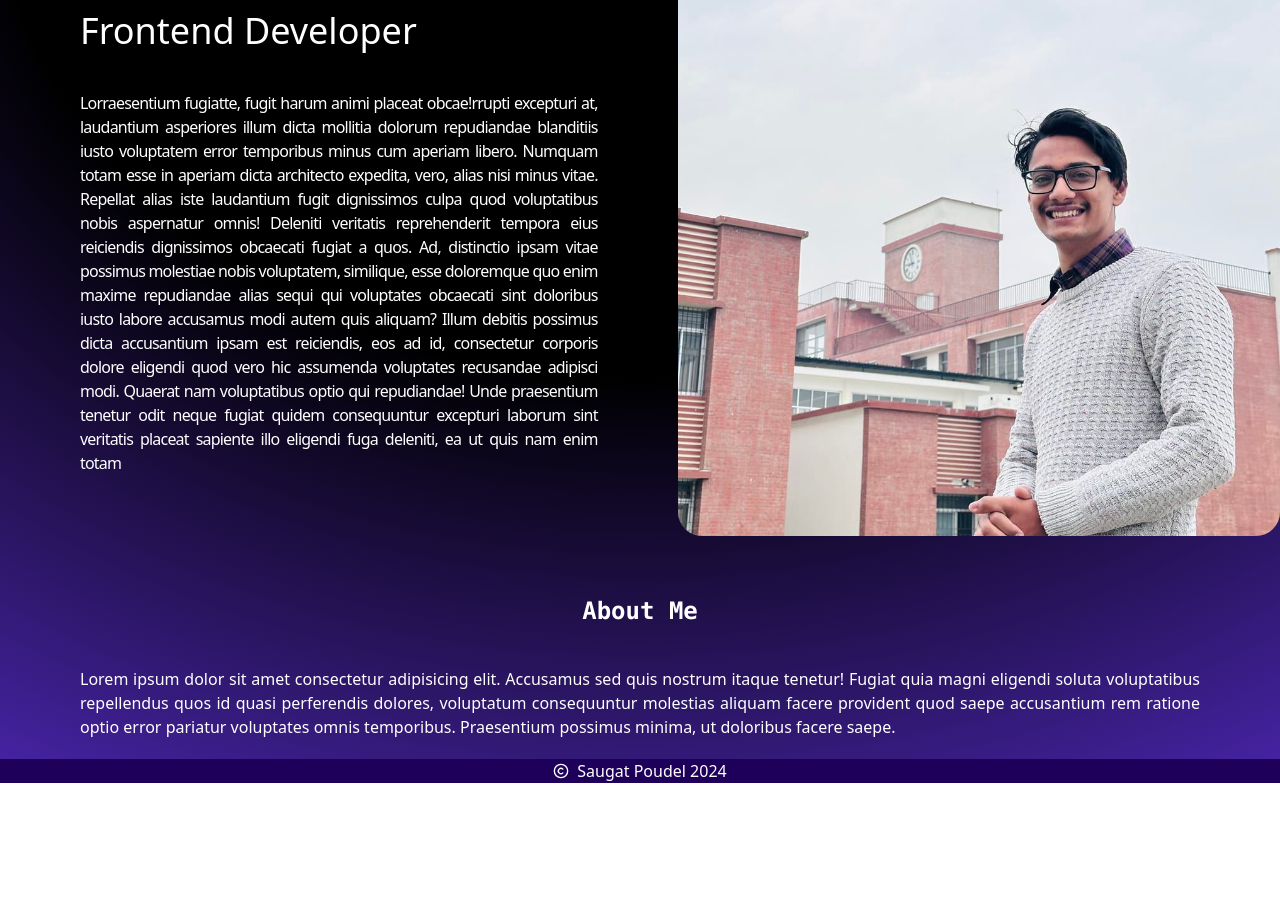
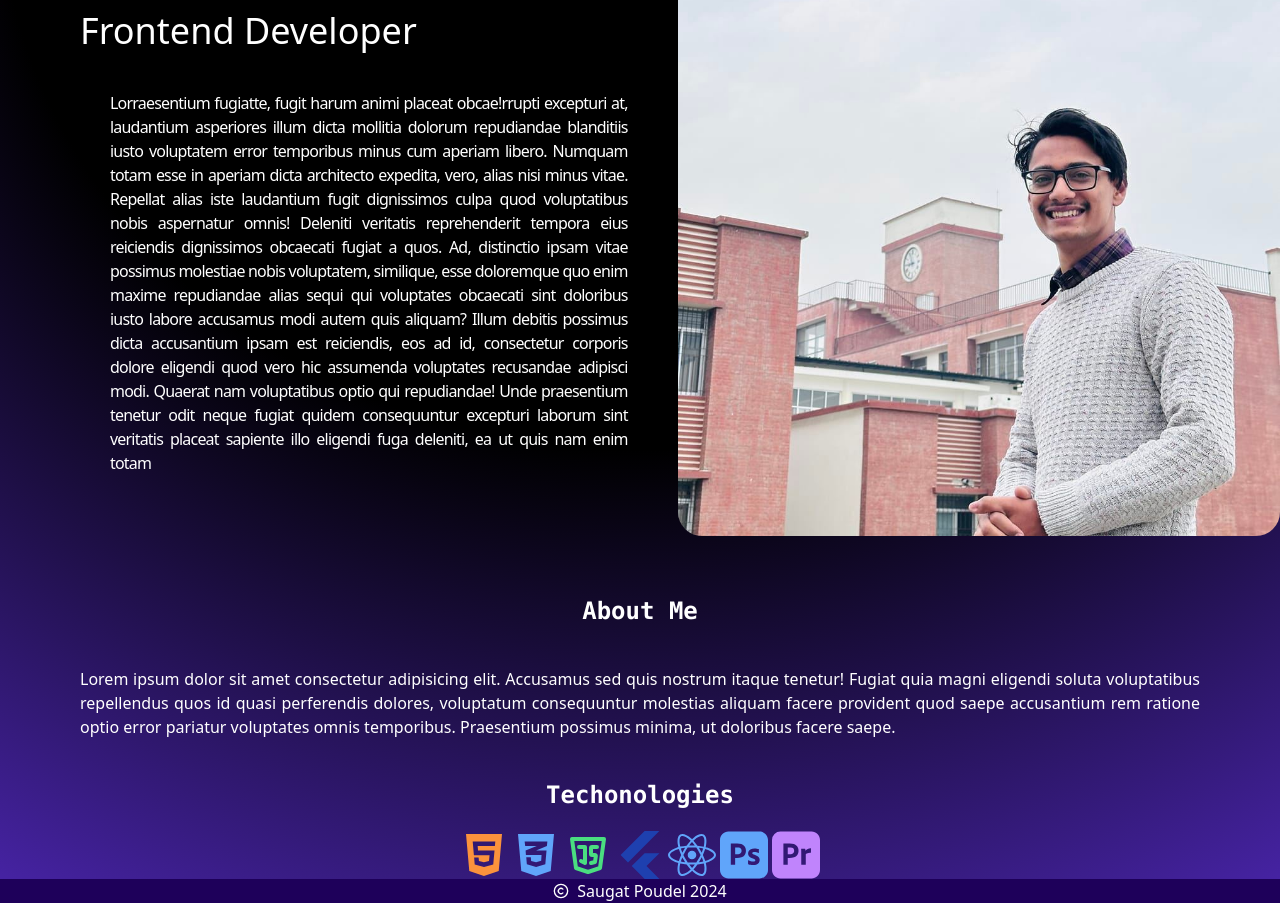
Before and after one commit to SaugatPoudell/newportfolio, a React (Create React App) app: page / in a window 1280 px wide. Shown: the part 229-1132 px from the top of the page. Before the commit the page ends 1012 px from the top, so only its background shows below. Built offline with nearby package versions, Linux system fonts and the light colour scheme.

Commit message:
Animation remaining

```diff
--- a/package.json
+++ b/package.json
@@ -6,6 +6,7 @@
     "@testing-library/jest-dom": "^5.17.0",
     "@testing-library/react": "^13.4.0",
     "@testing-library/user-event": "^13.5.0",
+    "framer-motion": "^11.2.10",
     "react": "^18.3.1",
     "react-dom": "^18.3.1",
     "react-icons": "^5.2.1",
--- a/src/App.js
+++ b/src/App.js
@@ -3,6 +3,7 @@ import About from './components/About';
 import Footer from './components/Footer';
 import Hero from './components/Hero';
 import Navbar from './components/Navbar';
+import Tech from './components/Tech';
 
 function App() {
   return (
@@ -13,6 +14,7 @@ function App() {
       <Navbar/>
       <Hero/>
       <About/>
+      <Tech />
 
 
 
--- a/src/components/Hero.jsx
+++ b/src/components/Hero.jsx
@@ -1,15 +1,20 @@
 import React from 'react'
 import { mine_desc } from '../constants'
 import logo from '../images/forweb.jpg';
+import { motion } from "framer-motion";
 
 const Hero = () => {
   return (
     <>
       <div className='flex justify-around'>
         <div>
-    <div className='text-white ml-20 mt-20 text-3xl lg:text-6xl lg:font-bold'>Saugat Poudel</div>
+    <div className='text-white ml-20 mt-20 text-3xl lg:text-6xl lg:font-bold'> <h2 > Saugat Poudel</h2></div>
     <div className='text-2xl text-white ml-20 pt-5 gradiet lg:text-4xl'>Frontend Developer</div>
-    <p className='text-white mr-20 ml-20 max-w-7xl tracking-tighter mt-10 mb-20 text-justify'>{mine_desc}</p>
+    <motion.p
+    animate={{ x: 30 }}
+    transition={{ delay: 2 }}
+     className='text-white mr-20 ml-20 max-w-7xl tracking-tighter mt-10 mb-20 text-justify'>{mine_desc}
+     </motion.p>
     </div>
     <div className='container max-h-xl mt-20'>
 
--- a/src/components/Navbar.jsx
+++ b/src/components/Navbar.jsx
@@ -1,5 +1,4 @@
 import React from 'react'
-import { FaBeer } from "react-icons/fa";
 import { FaGithub,FaLinkedin,FaYoutube,FaFacebook} from "react-icons/fa";
 
 const Navbar = () => {
--- /dev/null
+++ b/src/components/Tech.jsx
@@ -0,0 +1,30 @@
+import React from 'react'
+import { motion } from "framer-motion"
+import { FaHtml5 } from "react-icons/fa";
+import { FaCss3Alt } from "react-icons/fa6";
+import { FaReact } from "react-icons/fa";
+import { SiFlutter } from "react-icons/si";
+import { TbBrandJavascript } from "react-icons/tb";
+import { SiAdobephotoshop } from "react-icons/si";
+import { SiAdobepremierepro } from "react-icons/si";
+
+const Tech = () => {
+  return (
+    <div>
+          <h2 className='text-white text-center font-mono font-bold text-2xl p-5'>Techonologies
+            </h2>
+            <p className='flex text-white justify-center gap-1'>
+              <p className='text-orange-400 text-5xl'> <FaHtml5/></p>
+              <p className='text-blue-400 text-5xl'><FaCss3Alt/></p>
+             <p className='text-green-400 text-5xl'> < TbBrandJavascript/></p>
+             <p className='text-blue-800 text-5xl'>< SiFlutter/></p>
+             <p className='text-blue-400 text-5xl'>< FaReact/> </p>
+              <p className='text-blue-400 text-5xl' >< SiAdobephotoshop /></p>
+              <p className='text-purple-400 text-5xl'>< SiAdobepremierepro/> </p>
+
+              </p>
+    </div>
+  )
+}
+
+export default Tech
```
Also changed, not shown: 1 other file (tests, documents, lock files or other folders).
